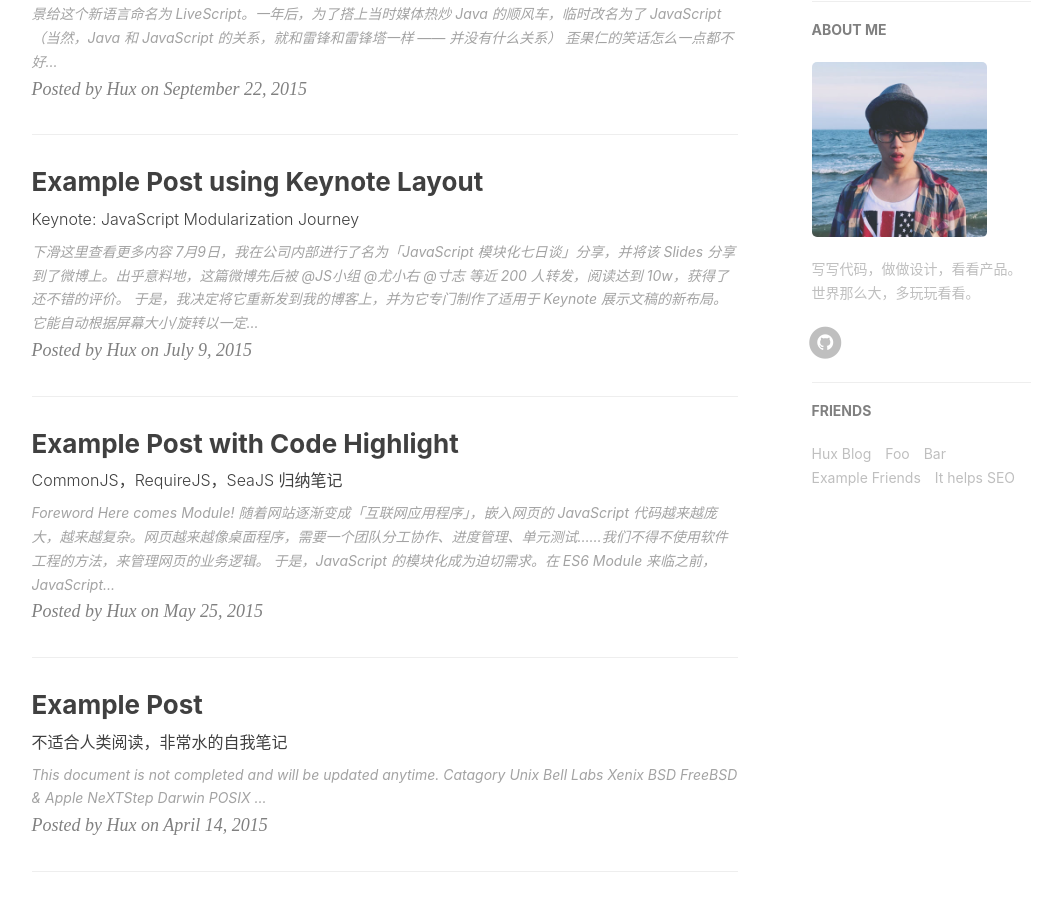
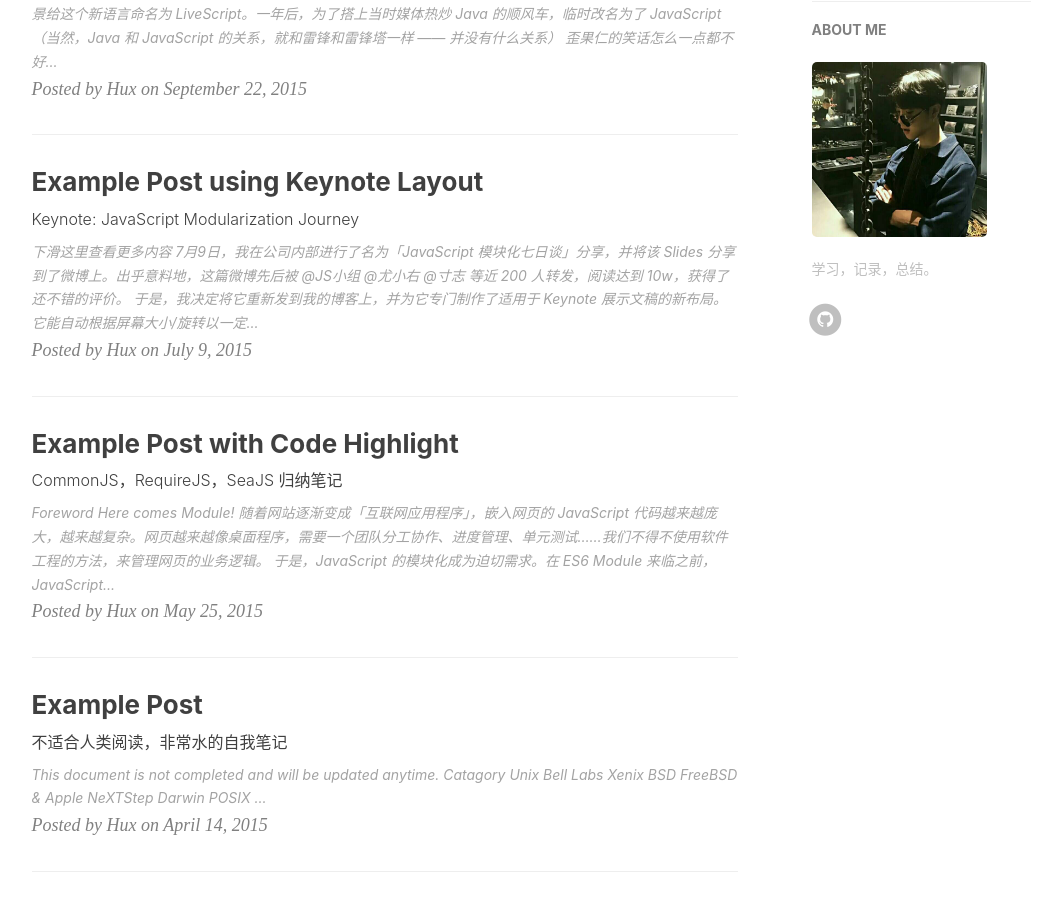
Before and after one commit to eternal-echo/eternal-echo.github.io, a Jekyll site: the page built from index.html, in a window 1280 px wide and 900 px high, scrolled down 564 px. Shown: the whole window, without its empty margins (136-1181 px from the left). Built offline with Jekyll 4.4.1, drawn with Linux system fonts in a browser that asks for light colours; nearby versions of some CDN libraries; the list of posts is cut into pages by our own code; comment, search, counter and statistics services are not loaded; part of the change alters nothing that is shown.

Commit message:
Initial GitHub pages site with Jekyll

```diff
--- a/_config.yml
+++ b/_config.yml
@@ -47,29 +47,29 @@ kramdown:
 
 
 # Disqus settings
-#disqus_username: _your_disqus_short_name_
+disqus_username: Henry_Wise_eternal
 
-# Duoshuo settings
-duoshuo_username: huxblog
-# Share component is depend on Comment so we can NOT use share only.
-duoshuo_share: true                     # set to false if you want to use Comment without Sharing
+# # Duoshuo settings
+# duoshuo_username: huxblog
+# # Share component is depend on Comment so we can NOT use share only.
+# duoshuo_share: true                     # set to false if you want to use Comment without Sharing
 
 
 
 
 # Analytics settings
 # Baidu Analytics
-ba_track_id: 4cc1f2d8f3067386cc5cdb626a202900
-# Google Analytics
-ga_track_id: 'UA-49627206-1'            # Format: UA-xxxxxx-xx
-ga_domain: huangxuan.me
+ba_track_id: cda04ad4fe166b8b71d2f0b60be86308
+# # Google Analytics
+# ga_track_id: 'UA-49627206-1'            # Format: UA-xxxxxx-xx
+# ga_domain: huangxuan.me
 
 
 
 # Sidebar settings
 sidebar: true                           # whether or not using Sidebar.
-sidebar-about-description: "写写代码，做做设计，看看产品。世界那么大，多玩玩看看。"
-sidebar-avatar: /img/avatar-hux.jpg      # use absolute URL, seeing it's used in both `/` and `/about/`
+sidebar-about-description: "学习，记录，总结。"
+sidebar-avatar: /img/avatar-Henry.jpg      # use absolute URL, seeing it's used in both `/` and `/about/`
 
 
 
@@ -80,21 +80,21 @@ featured-condition-size: 1              # A tag will be featured if the size of
 
 
 # Friends
-friends: [
-    {
-        title: "Hux Blog",
-        href: "http://huangxuan.me"
-    },{
-        title: "Foo",
-        href: "#"
-    },{
-        title: "Bar",
-        href: "#"
-    },{
-        title: "Example Friends",
-        href: "#"
-    },{
-        title: "It helps SEO",
-        href: "#"
-    }
-]
+# friends: [
+#     {
+#         title: "Hux Blog",
+#         href: "http://huangxuan.me"
+#     },{
+#         title: "Foo",
+#         href: "#"
+#     },{
+#         title: "Bar",
+#         href: "#"
+#     },{
+#         title: "Example Friends",
+#         href: "#"
+#     },{
+#         title: "It helps SEO",
+#         href: "#"
+#     }
+# ]
```
Also changed, not shown: img/avatar-Henry.jpg (added), img/avatar-hux.jpg (deleted).
